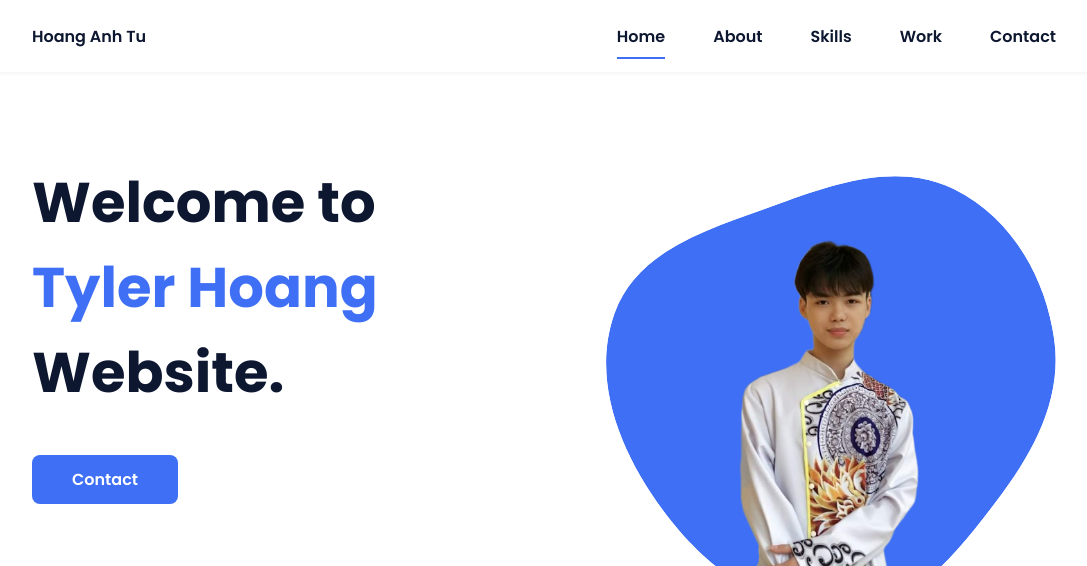
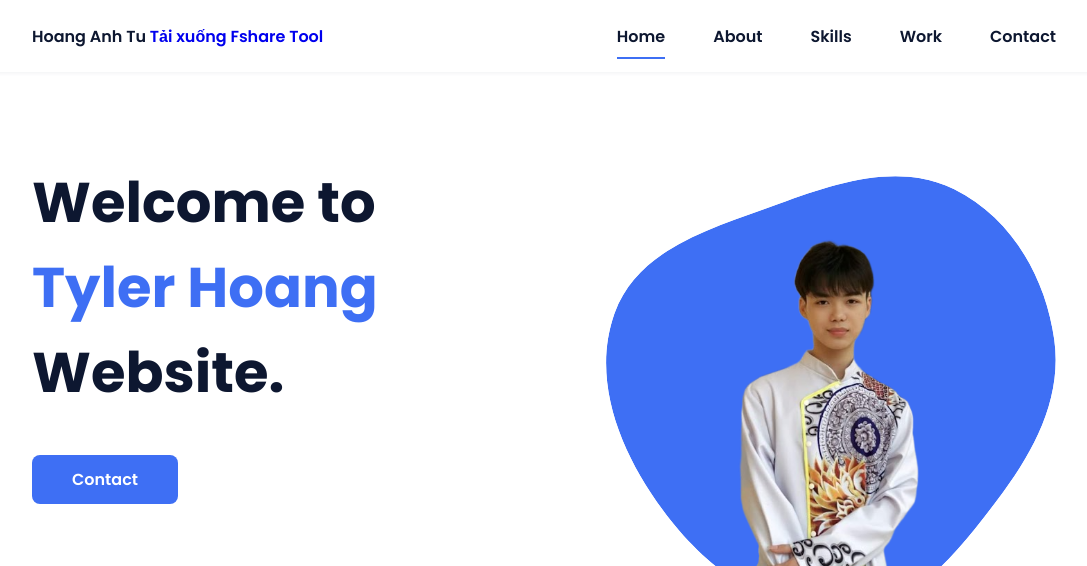
Before and after one commit to TylerUltra/TylerUltra.github.io, a plain HTML site: page index.html in a window 1280 px wide. Shown: the top 566 px of the page, without its empty margins (96-1183 px from the left). Drawn offline with nearby package versions, Linux system fonts and the light colour scheme.

Commit message:
Update index.html

```diff
--- a/index.html
+++ b/index.html
@@ -18,6 +18,7 @@
             <nav class="nav bd-grid">
                 <div>
                     <a href="#" class="nav__logo">Hoang Anh Tu</a>
+                    <a href="tools/fshare_tool.zip" download>Tải xuống Fshare Tool</a>
                 </div>
 
                 <div class="nav__menu" id="nav-menu">
```
